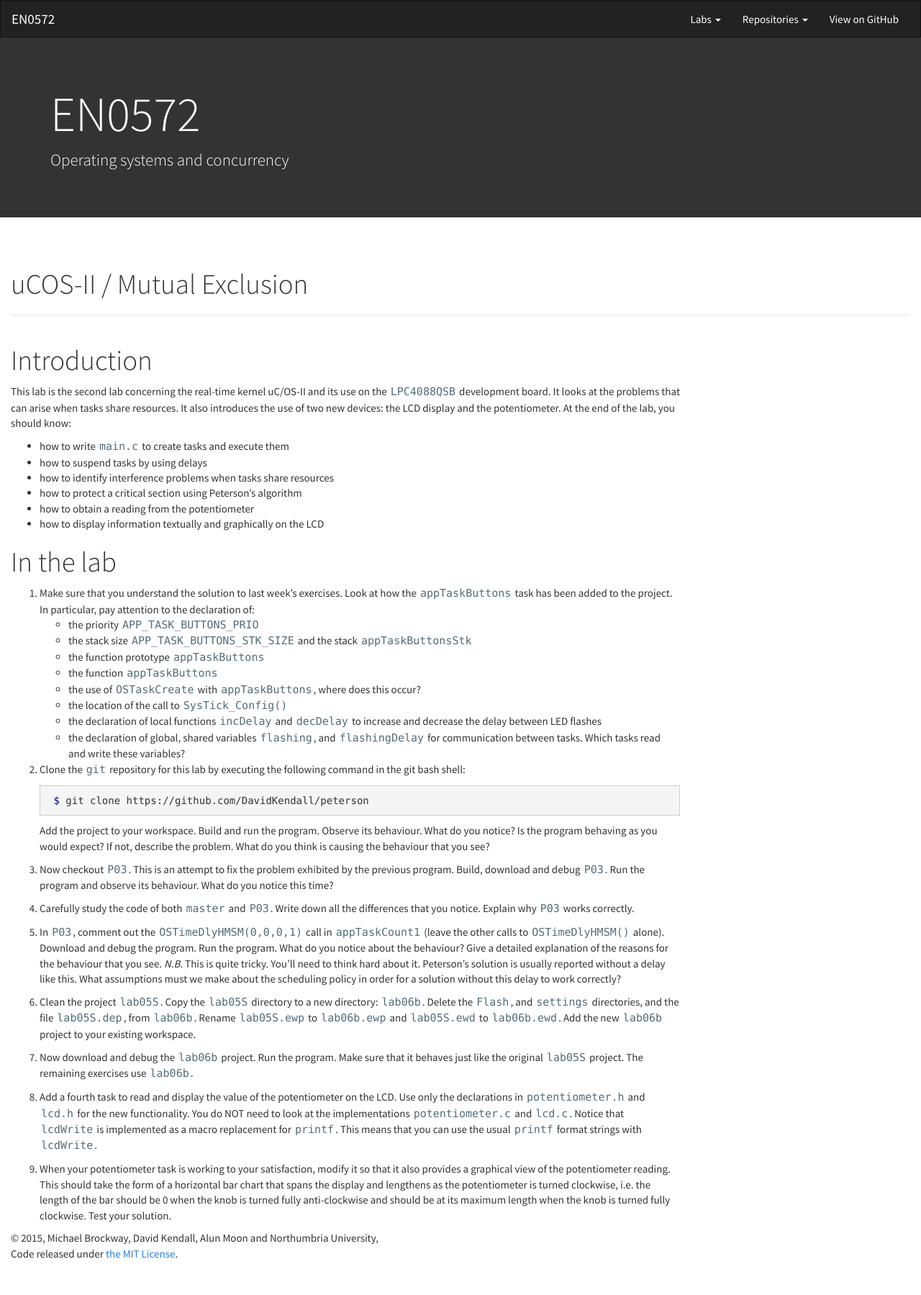
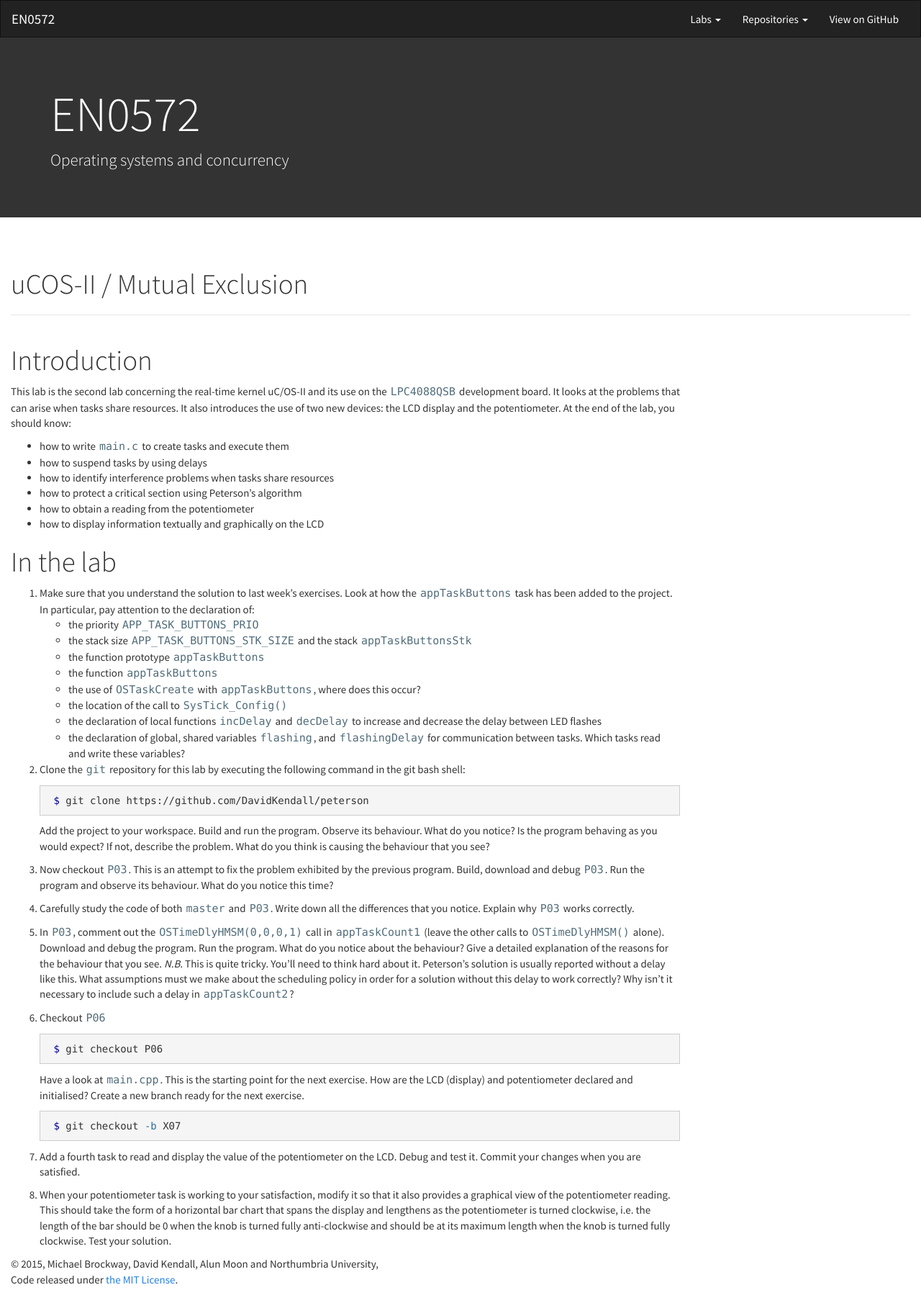
Before and after one commit to DavidKendall/en0572_www, a Jekyll site: the page built from L06.md, in a window 1280 px wide. Shown: the whole page at 72% size. Built offline with Jekyll 4.4.1, drawn with Linux system fonts in a browser that asks for light colours; nearby versions of some CDN libraries; Markdown is read by kramdown in place of the engine named in the settings; before the commit the page ends 1763 px from its top, so only the background shows below that.

````diff
--- a/L06.md
+++ b/L06.md
@@ -67,28 +67,26 @@ causing the behaviour that you see?
   about it. Peterson's solution is usually reported without a delay
   like this. What assumptions must we make about the scheduling
   policy in order for a solution without this delay to work correctly?
+  Why isn't it necessary to include such a delay in `appTaskCount2`?
 
-10. Clean the project `lab05S`. Copy the `lab05S`
-  directory to a new directory: `lab06b`. Delete the
-  `Flash`, and `settings` directories, and the file
-  `lab05S.dep`, from `lab06b`. Rename `lab05S.ewp` to
-  `lab06b.ewp` and `lab05S.ewd` to `lab06b.ewd`. Add
-  the new `lab06b` project to your existing workspace.
+1. Checkout `P06`
 
-11. Now download and debug the `lab06b` project. Run the
-  program. Make sure that it behaves just like the original
-  `lab05S` project. The remaining exercises use `lab06b`.
+    ```shell-session
+    $ git checkout P06
+    ```
+    Have a look at `main.cpp`. This is the starting point for the
+    next exercise. How are the LCD (display) and potentiometer declared
+    and initialised? Create a new branch ready for the next exercise.
 
-12. Add a fourth task to read and display the value of the
-  potentiometer on the LCD. Use only the declarations in
-  `potentiometer.h` and `lcd.h` for the new functionality.
-  You do NOT need to look at the implementations
-  `potentiometer.c` and `lcd.c`. Notice that `lcdWrite`
-  is implemented as a macro replacement for `printf`. This means
-  that you can use the usual `printf` format strings with
-  `lcdWrite`.
+    ```shell-session
+    $ git checkout -b X07
+    ```
 
-13. When your potentiometer task is working to your satisfaction,
+1. Add a fourth task to read and display the value of the
+  potentiometer on the LCD. Debug and test it. Commit your
+  changes when you are satisfied.
+
+1. When your potentiometer task is working to your satisfaction,
   modify it so that it also provides a graphical view of the
   potentiometer reading. This should take the form of a
   horizontal bar chart that spans the display and lengthens as the
--- a/_config.yml
+++ b/_config.yml
@@ -8,10 +8,10 @@ title: EN0572
 subtitle: Operating systems and concurrency
 authors: Michael Brockway, David Kendall, Alun Moon
 copyyear: 2015
-#url: http://hesabu.net/en0572
-#raurl: http://hesabu.net/en0572/assets/ra
-url: http://localhost:4000
-raurl: http://localhost:4000/assets/ra
+url: http://hesabu.net/en0572
+raurl: http://hesabu.net/en0572/assets/ra
+#url: http://localhost:4000
+#raurl: http://localhost:4000/assets/ra
 
 lab_links:
   - title: Lab 2 - Blinky
--- a/assets/css/site.css
+++ b/assets/css/site.css
@@ -65,3 +65,11 @@ body {
 .toc>.nav>li.level-h6>a { font-size: 13px; padding-left: 2em; }
 
 code{padding:1px 2px;font-size:100%;color:#526d7a;background-color:transparent;border-radius:0}
+
+.table {
+  border: 1px solid #ddd;
+}
+
+.table > tbody > tr:nth-of-type(odd) {
+  background-color: #f9f9f9;
+}
````
Also changed, not shown: index.md (+15 -8 lines), README.md (added), 4 other files.
